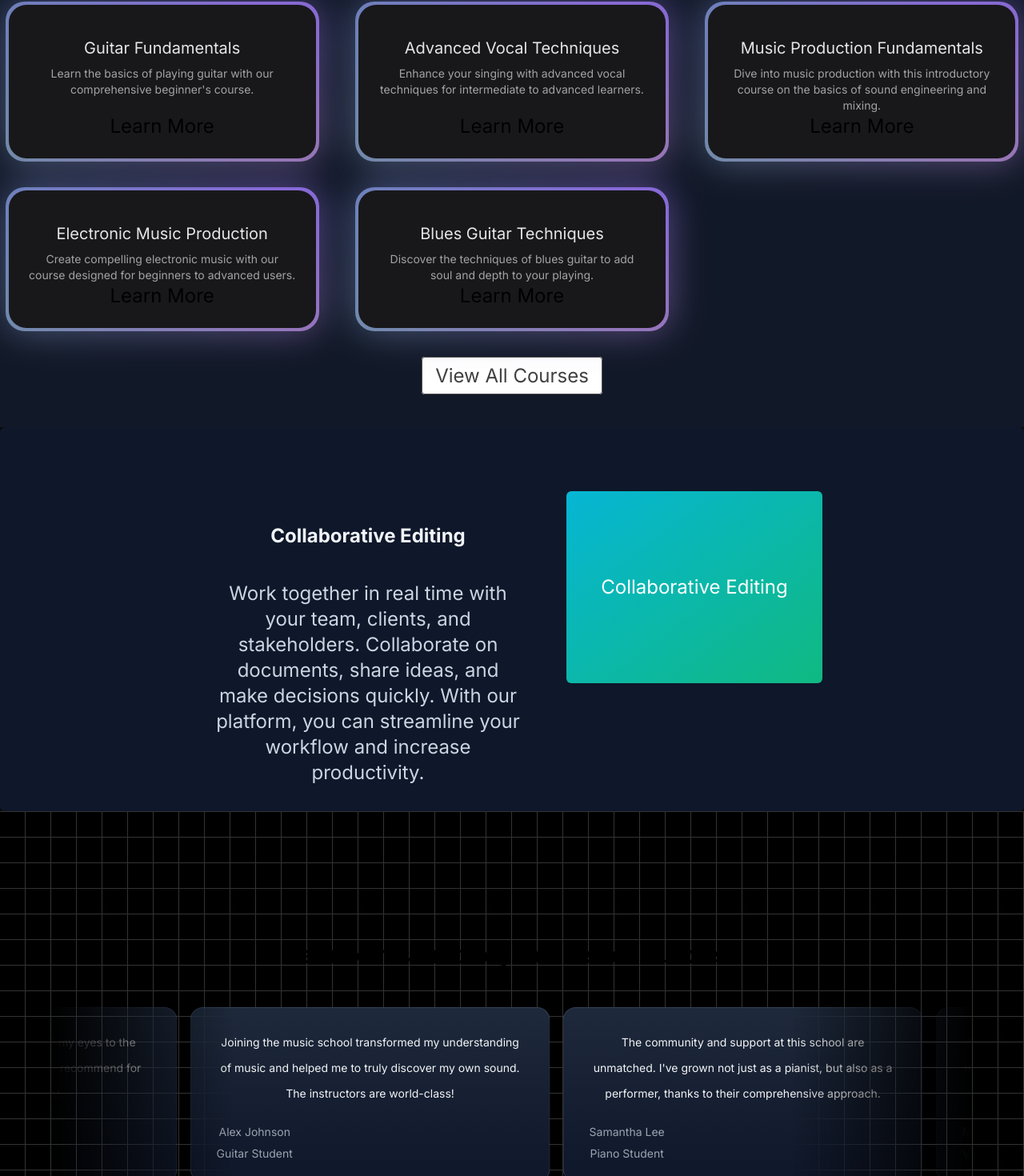
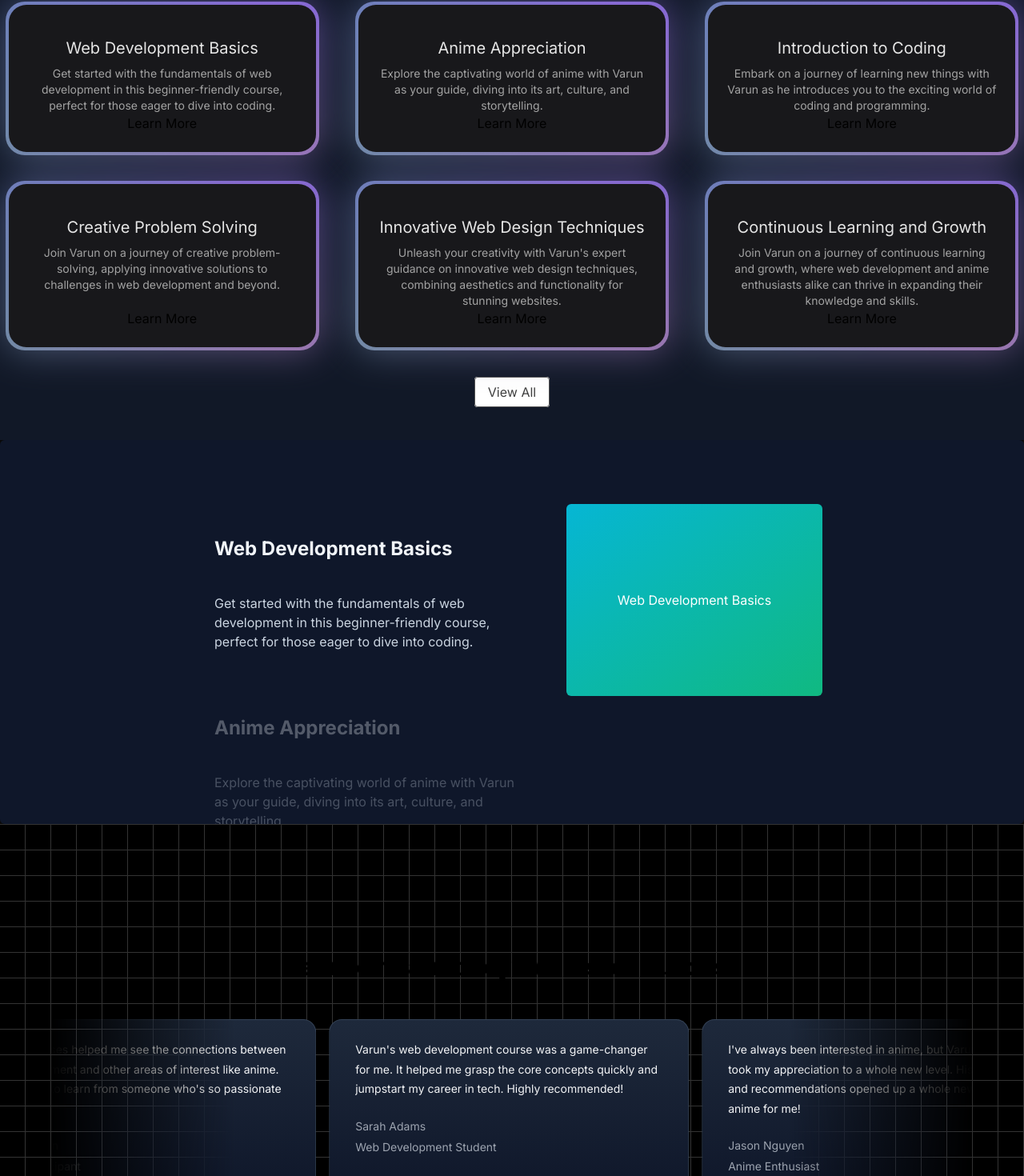
Before and after one commit to ooexiaoo/musicapp, a Next.js app: page / in a window 1280 px wide. Shown: the part 798-2268 px from the top of the page at 80% size. Built offline with nearby package versions, Linux system fonts and the light colour scheme.

Commit message:
changing some things and trying out build function

```diff
--- a/src/app/page.tsx
+++ b/src/app/page.tsx
@@ -6,12 +6,10 @@ import WhyChooseUs from "@/components/ui/WhyChooseUs";
 export default function Home() {
   return (
       <main className="min-h-screen bg-black/[0.96] antialiased bg-grid-white/[0.02]">
-        <h1 className="text-2xl text-center">
           <HeroSection/>
           <FeaturedCourses/>
           <WhyChooseUs/>
           <MusicSchoolTestimonials/>
-        </h1>
       </main>
   );
 }
--- a/src/components/FeaturedCourses.tsx
+++ b/src/components/FeaturedCourses.tsx
@@ -21,8 +21,8 @@ function featuredCourses() {
     <div className="py-12 bg-gray-900">
         <div>
             <div className="text-center">
-                <h2 className="text-base text-teal-600 font-semibold tracking-wide uppercase">FEATURED COURSES</h2>
-                <p className="mt-2 text-3xl leading-8 font-extrabold tracking-tight text-white sm:text-4xl">Learn With the Best</p>
+                <h2 className="text-base text-teal-600 font-semibold tracking-wide uppercase">FEATURED</h2>
+                <p className="mt-2 text-3xl leading-8 font-extrabold tracking-tight text-white sm:text-4xl">Read Here</p>
             </div>
         </div>
         <div className="mt-10">
@@ -45,7 +45,7 @@ function featuredCourses() {
         </div>
         <div className="mt-10 text-center">
             <Link href={"/courses"} className="px-4 py-2 rounded border border-neutral-600 text-neutral-700 bg-white hover:bg-gray-100 transition duration-200">
-                View All Courses
+                View All
             </Link>
         </div>
     </div>
--- a/src/components/HeroSection.tsx
+++ b/src/components/HeroSection.tsx
@@ -6,25 +6,22 @@ function HeroSection() {
     <div
     className="h-auto md:h-[40rem] w-full rounded-md flex flex-col items-center justify-center relative overflow-hidden mx-auto py-10 md:py-0"
     >
-      <div className="p-4 relative z-10 w-full text-center">
         <Spotlight
           className="-top-40 left-0 md:left-60 md:-top-20"
           fill="white"
         />
-        <h1 className="mt-20 md:mt-0 text-4xl md:text-7xl font-bold bg-clip-text text-transparent bg-gradient-to-b from-neutral-50 to-neutral-400">
-          Master the art of music</h1>
-        <p className="mt-4 font-normal text-base md:text-lg text-neutral-300 max-w-lg mx-auto">
-          Dive into our comprihesive music courses and
-          transform your musical journey today. Whether
-          you're a beginner or looking to refine your
-          skills, join us to unlock your true potential.</p>
-          <div className="mt-4">
-          <Link href={"/courses"}>
+         <div className="p-4 relative z-10 w-full text-center">
+            <h1 className="mt-20 md:mt-0 text-4xl md:text-7xl font-bold bg-clip-text text-transparent bg-gradient-to-b from-neutral-50 to-neutral-400">
+              Varun Paherwar</h1>
+            <p className="mt-4 font-normal text-base md:text-lg text-neutral-300 max-w-lg mx-auto">
+            Get to know Varun, a passionate web developer who&apos;s also an anime aficionado. Join us as we explore his love for coding, anime, and his constant quest for learning new things.</p>
+              <div className="mt-4">
+            <Link href={"/courses"}>
                <Button
                     borderRadius="1.75rem"
                     className="bg-white dark:bg-black text-black dark:text-white border-neutral-200 dark:border-slate-800"
                     >
-                    Explore courses
+                    Know More
                   </Button>
                 </Link>
           </div>
--- a/src/components/TestimonialCards.tsx
+++ b/src/components/TestimonialCards.tsx
@@ -4,35 +4,35 @@ import { InfiniteMovingCards } from "./ui/infinite-moving-cards";
 const musicSchoolTestimonials = [
   {
     quote:
-          'Joining the music school transformed my understanding of music and helped me to truly discover my own sound. The instructors are world-class!',
-        name: 'Alex Johnson',
-        title: 'Guitar Student',
+      "Varun's web development course was a game-changer for me. It helped me grasp the core concepts quickly and jumpstart my career in tech. Highly recommended!",
+    name: 'Sarah Adams',
+    title: 'Web Development Student',
   },
   {
     quote:
-          "The community and support at this school are unmatched. I've grown not just as a pianist, but also as a performer, thanks to their comprehensive approach.",
-        name: 'Samantha Lee',
-        title: 'Piano Student',
+      "I've always been interested in anime, but Varun's course took my appreciation to a whole new level. His insights and recommendations opened up a whole new world of anime for me!",
+    name: 'Jason Nguyen',
+    title: 'Anime Enthusiast',
   },
   {
     quote:
-          "This school offered me the tools and confidence to take my singing to the next level. I'm endlessly grateful for the personalized coaching.",
-        name: 'Michael Chen',
-        title: 'Vocal Student',
+      "Learning coding from Varun was a breeze. His teaching style makes complex topics easy to understand, and his passion for programming is contagious!",
+    name: 'Lily Patel',
+    title: 'Coding Student',
   },
   {
     quote:
-          'As a violinist, finding the right mentor can be challenging, but this school matched me with a teacher who truly understands my goals and challenges.',
-        name: 'Emily Taylor',
-        title: 'Violin Student',
+      "Varun's unique blend of web development and anime expertise in his courses was exactly what I was looking for. It's refreshing to learn from someone with such diverse interests!",
+    name: 'Alex Thompson',
+    title: 'Course Participant',
   },
   {
     quote:
-          'The production courses here opened my eyes to the intricacies of music production. Highly recommend for any aspiring producers!',
-        name: 'Chris Morales',
-        title: 'Music Production Student',
+      "Varun's courses helped me see the connections between web development and other areas of interest like anime. It's inspiring to learn from someone who's so passionate about both!",
+    name: 'Emily Jackson',
+    title: 'Course Participant',
   },
-]
+];
 
 function MusicSchoolTestimonials() {
   return (
--- a/src/components/ui/WhyChooseUs.tsx
+++ b/src/components/ui/WhyChooseUs.tsx
@@ -6,21 +6,21 @@ import Image from "next/image";
 
 const musicSchoolContent = [
   {
-      title: "Collaborative Editing",
+    title: "Web Development Basics",
     description:
-        "Work together in real time with your team, clients, and stakeholders. Collaborate on documents, share ideas, and make decisions quickly. With our platform, you can streamline your workflow and increase productivity.",
+      "Get started with the fundamentals of web development in this beginner-friendly course, perfect for those eager to dive into coding.",
     content: (
       <div className="h-full w-full bg-[linear-gradient(to_bottom_right,var(--cyan-500),var(--emerald-500))] flex items-center justify-center text-white">
-          Collaborative Editing
+        Web Development Basics
       </div>
     ),
   },
   {
-      title: "Real time changes",
+    title: "Anime Appreciation",
     description:
-        "See changes as they happen. With our platform, you can track every modification in real time. No more confusion about the latest version of your project. Say goodbye to the chaos of version control and embrace the simplicity of real-time updates.",
+      "Explore the captivating world of anime with Varun as your guide, diving into its art, culture, and storytelling.",
     content: (
-        <div className="h-full w-full  flex items-center justify-center text-white">
+      <div className="h-full w-full bg-[linear-gradient(to_bottom_right,var(--orange-500),var(--yellow-500))] flex items-center justify-center text-white">
         <Image
             src="/Ilya_Kuvshino.jpg"
             width={300}
@@ -29,29 +29,31 @@ const musicSchoolContent = [
             alt="Ilya"
           />
       </div>
+
     ),
   },
   {
-      title: "Version control",
+    title: "Introduction to Coding",
     description:
-        "Experience real-time updates and never stress about version control again. Our platform ensures that you're always working on the most recent version of your project, eliminating the need for constant manual updates. Stay in the loop, keep your team aligned, and maintain the flow of your work without any interruptions.",
+      "Embark on a journey of learning new things with Varun as he introduces you to the exciting world of coding and programming.",
     content: (
-        <div className="h-full w-full bg-[linear-gradient(to_bottom_right,var(--orange-500),var(--yellow-500))] flex items-center justify-center text-white">
-          Version control
+      <div className="h-full w-full bg-[linear-gradient(to_bottom_right,var(--blue-500),var(--purple-500))] flex items-center justify-center text-white">
+        Introduction to Coding
       </div>
     ),
   },
   {
-      title: "Running out of content",
+    title: "Anime Web Development Fusion",
     description:
-        "Experience real-time updates and never stress about version control again. Our platform ensures that you're always working on the most recent version of your project, eliminating the need for constant manual updates. Stay in the loop, keep your team aligned, and maintain the flow of your work without any interruptions.",
+      "Join Varun in a unique blend of anime and web development, combining creativity and technical skills to build dynamic and engaging websites.",
     content: (
-        <div className="h-full w-full bg-[linear-gradient(to_bottom_right,var(--cyan-500),var(--emerald-500))] flex items-center justify-center text-white">
-          Running out of content
+      <div className="h-full w-full bg-[linear-gradient(to_bottom_right,var(--red-500),var(--pink-500))] flex items-center justify-center text-white">
+        Anime Web Development Fusion
       </div>
     ),
   },
 ];
+
 
 function WhyChooseUs() {
   return (
--- a/src/components/ui/infinite-moving-cards.tsx
+++ b/src/components/ui/infinite-moving-cards.tsx
@@ -25,8 +25,9 @@ export const InfiniteMovingCards = ({
 
   useEffect(() => {
     addAnimation();
-  }, []);
+  }, [addAnimation]);
   const [start, setStart] = useState(false);
+  // eslint-disable-next-line react-hooks/exhaustive-deps
   function addAnimation() {
     if (containerRef.current && scrollerRef.current) {
       const scrollerContent = Array.from(scrollerRef.current.children);
--- a/src/data/music_course.json
+++ b/src/data/music_course.json
@@ -2,103 +2,103 @@
   "courses": [
     {
       "id": 1,
-        "title": "Guitar Fundamentals",
-        "slug": "guitar-fundamentals",
-        "description": "Learn the basics of playing guitar with our comprehensive beginner's course.",
+      "title": "Web Development Basics",
+      "slug": "web-development-basics",
+      "description": "Get started with the fundamentals of web development in this beginner-friendly course, perfect for those eager to dive into coding.",
       "price": 99.99,
-        "instructor": "John Doe",
+      "instructor": "Varun",
       "isFeatured": true,
-        "image": "/courses/guitar.jpg"
+      "image": "/courses/web-dev.jpg"
     },
     {
       "id": 2,
-        "title": "Piano for Beginners",
-        "slug": "piano-for-beginners",
-        "description": "Start your musical journey with foundational piano skills taught by expert instructors.",
+      "title": "Anime Appreciation",
+      "slug": "anime-appreciation",
+      "description": "Explore the captivating world of anime with Varun as your guide, diving into its art, culture, and storytelling.",
       "price": 109.99,
-        "instructor": "Jane Smith",
-        "isFeatured": false,
-        "image": "/courses/piano.jpg"
+      "instructor": "Varun",
+      "isFeatured": true,
+      "image": "/courses/anime.jpg"
     },
     {
       "id": 3,
-        "title": "Advanced Vocal Techniques",
-        "slug": "advanced-vocal-techniques",
-        "description": "Enhance your singing with advanced vocal techniques for intermediate to advanced learners.",
+      "title": "Introduction to Coding",
+      "slug": "introduction-to-coding",
+      "description": "Embark on a journey of learning new things with Varun as he introduces you to the exciting world of coding and programming.",
       "price": 119.99,
-        "instructor": "Emily Johnson",
+      "instructor": "Varun",
       "isFeatured": true,
-        "image": "/courses/vocalist.jpg"
+      "image": "/courses/coding.jpg"
     },
     {
       "id": 4,
-        "title": "Drumming Mastery",
-        "slug": "drumming-mastery",
-        "description": "Master the drums with our comprehensive course covering all skill levels.",
+      "title": "Anime Web Development Fusion",
+      "slug": "anime-web-development-fusion",
+      "description": "Join Varun in a unique blend of anime and web development, combining creativity and technical skills to build dynamic and engaging websites.",
       "price": 129.99,
-        "instructor": "Mike Brown",
+      "instructor": "Varun",
       "isFeatured": false,
-        "image": "/courses/drumming.jpg"
+      "image": "/courses/anime-web-dev.jpg"
     },
     {
       "id": 5,
-        "title": "Jazz Improvisation",
-        "slug": "jazz-improvisation",
-        "description": "Learn the art of jazz improvisation with this course designed for all levels.",
+      "title": "Mastering New Technologies",
+      "slug": "mastering-new-technologies",
+      "description": "Stay ahead of the curve with Varun as he guides you through mastering the latest technologies and tools in the ever-evolving digital landscape.",
       "price": 139.99,
-        "instructor": "Chris Davis",
+      "instructor": "Varun",
       "isFeatured": false,
-        "image": "/courses/jazz.jpg"
+      "image": "/courses/new-technologies.jpg"
     },
     {
       "id": 6,
-        "title": "Music Production Fundamentals",
-        "slug": "music-production-fundamentals",
-        "description": "Dive into music production with this introductory course on the basics of sound engineering and mixing.",
+      "title": "Creative Problem Solving",
+      "slug": "creative-problem-solving",
+      "description": "Join Varun on a journey of creative problem-solving, applying innovative solutions to challenges in web development and beyond.",
       "price": 149.99,
-        "instructor": "Alex Wilson",
+      "instructor": "Varun",
       "isFeatured": true,
-        "image": "/courses/music-prod.jpg"
+      "image": "/courses/problem-solving.jpg"
     },
     {
       "id": 7,
-        "title": "Songwriting Essentials",
-        "slug": "songwriting-essentials",
-        "description": "Learn the essentials of songwriting to express your musical creativity.",
+      "title": "Exploring New Horizons",
+      "slug": "exploring-new-horizons",
+      "description": "Expand your knowledge and explore new horizons with Varun, as he delves into diverse topics ranging from web development to anime and beyond.",
       "price": 159.99,
-        "instructor": "Samantha Miller",
+      "instructor": "Varun",
       "isFeatured": false,
-        "image": "/courses/song-writing.jpg"
+      "image": "/courses/new-horizons.jpg"
     },
     {
       "id": 8,
-        "title": "Electronic Music Production",
-        "slug": "electronic-music-production",
-        "description": "Create compelling electronic music with our course designed for beginners to advanced users.",
+      "title": "Innovative Web Design Techniques",
+      "slug": "innovative-web-design-techniques",
+      "description": "Unleash your creativity with Varun's expert guidance on innovative web design techniques, combining aesthetics and functionality for stunning websites.",
       "price": 169.99,
-        "instructor": "Luke Harris",
+      "instructor": "Varun",
       "isFeatured": true,
-        "image": "/courses/music-prod.jpg"
+      "image": "/courses/web-design.jpg"
     },
     {
       "id": 9,
-        "title": "Classical Music History",
-        "slug": "classical-music-history",
-        "description": "Explore the rich history of classical music from its origins to the present day.",
+      "title": "Digital Storytelling Mastery",
+      "slug": "digital-storytelling-mastery",
+      "description": "Learn the art of digital storytelling with Varun, weaving compelling narratives through web development projects and anime-inspired creations.",
       "price": 179.99,
-        "instructor": "Grace Lee",
+      "instructor": "Varun",
       "isFeatured": false,
-        "image": "/courses/classical-music.jpg"
+      "image": "/courses/storytelling.jpg"
     },
     {
       "id": 10,
-        "title": "Blues Guitar Techniques",
-        "slug": "blues-guitar-techniques",
-        "description": "Discover the techniques of blues guitar to add soul and depth to your playing.",
+      "title": "Continuous Learning and Growth",
+      "slug": "continuous-learning-and-growth",
+      "description": "Join Varun on a journey of continuous learning and growth, where web development and anime enthusiasts alike can thrive in expanding their knowledge and skills.",
       "price": 189.99,
-        "instructor": "Ethan Moore",
+      "instructor": "Varun",
       "isFeatured": true,
-        "image": "/courses/blues.jpg"
+      "image": "/courses/learning-growth.jpg"
     }
   ]
 }
```
Also changed, not shown: 1 other file (tests, documents, lock files or other folders). Lines whose indentation alone changed are shown as unchanged.
